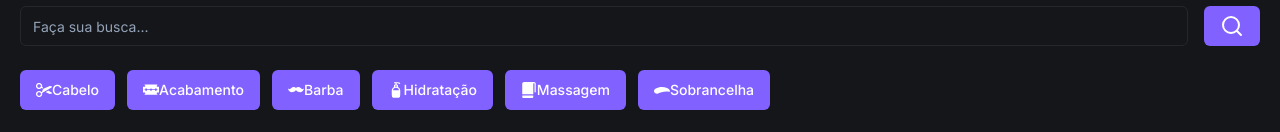
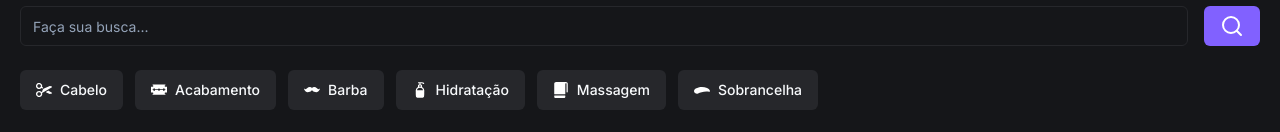
Before and after one commit to toni500madmax/fsw-FR-BarberShop, a Next.js app in the folder barber-system/: page / in a window 1280 px wide. Shown: the part 172-304 px from the top of the page. Built offline with nearby package versions, Linux system fonts and the light colour scheme; no server answers; the database is empty.

Commit message:
feat: add some little modifications

```diff
--- a/barber-system/app/page.tsx
+++ b/barber-system/app/page.tsx
@@ -55,12 +55,13 @@ const Home = async () => {
             {/* Ícones de busca rápida */}
             <div className="[&:: -webkit-scrollbar]:hidden mt-6 flex gap-3 overflow-x-scroll">
                {quicksearchOptions.map((option) => (
-                  <Button key={option.title}>
+                  <Button variant="secondary" key={option.title}>
                      <Image
                         src={option.imageUrl}
                         width={16}
                         height={16}
                         alt={option.title}
+                        className="mr-2"
                      />
                      {option.title}
                   </Button>
```
